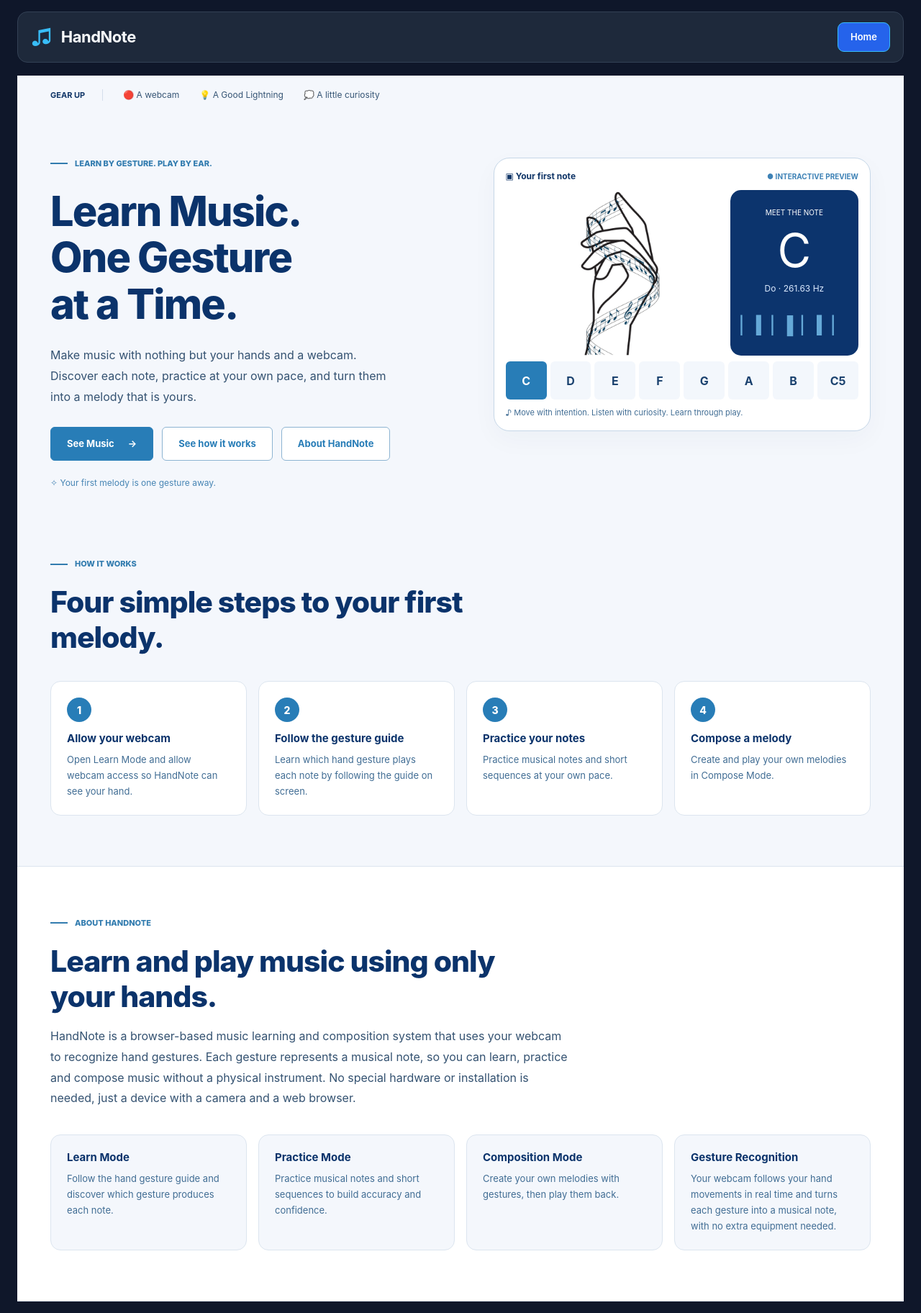
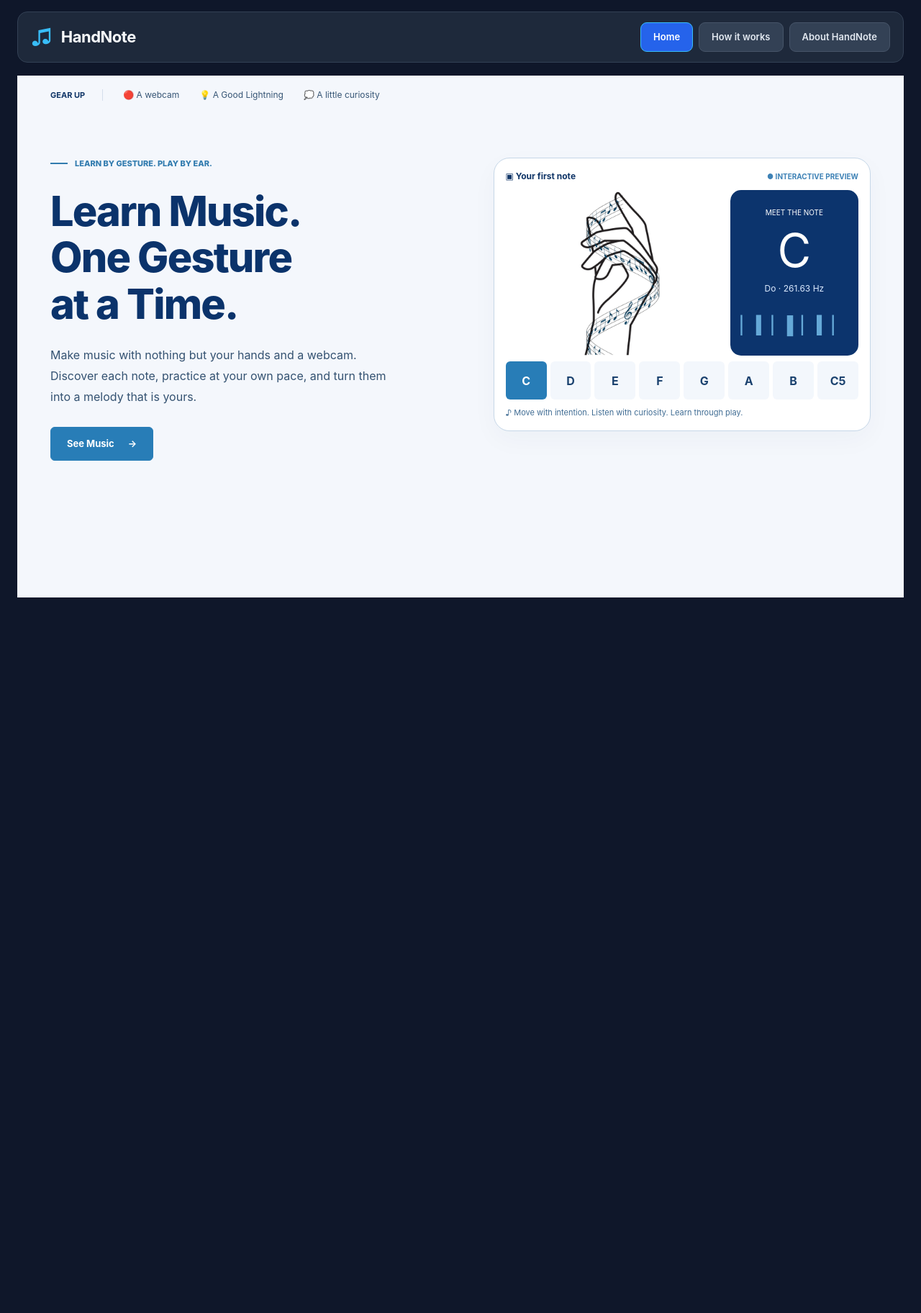
Before and after one commit to irishmajometano11-gif/handnote, a React (Vite) app: page / in a window 1280 px wide. Shown: the whole page at 72% size. After the commit the page ends 846 px from the top, so only its background shows below. Built offline with nearby package versions, Linux system fonts and the light colour scheme.

Commit message:
Update HandNote

```diff
--- a/src/App.css
+++ b/src/App.css
@@ -1472,3 +1472,9 @@ button:disabled {
     padding: 10px 8px;
   }
 }
+/* Fixed header */
+.handnote-app > .app-header {
+  position: sticky;
+  top: 0;
+  z-index: 1000;
+}
--- a/src/App.tsx
+++ b/src/App.tsx
@@ -1,16 +1,23 @@
-
-import { useState } from "react";
+import { useEffect, useState } from "react";
 
 import HandTracker from "./components/HandTracker";
 import LearnMode from "./components/LearnMode";
 import PracticeMode from "./components/PracticeMode";
 import CompositionMode from "./components/CompositionMode";
 import HomePage from "./components/HandNoteLanding";
+import HowItWorksPage from "./components/HowItWorksPage";
+import AboutPage from "./components/AboutPage";
 
 import { enableAudio } from "./lib/audio";
 import { NOTES, type NoteId } from "./lib/notes";
 
-type Mode = "home" | "learn" | "practice" | "composition";
+type Mode =
+  | "home"
+  | "how"
+  | "about"
+  | "learn"
+  | "practice"
+  | "composition";
 
 export default function App() {
   const [mode, setMode] = useState<Mode>("home");
@@ -28,6 +35,11 @@ export default function App() {
 
   const [gestureEvent, setGestureEvent] = useState(0);
 
+  // Always start at the top when switching screens
+  useEffect(() => {
+    window.scrollTo({ top: 0 });
+  }, [mode]);
+
   // Start Learning button
   function handleStartLearning() {
     setLearningStarted(true);
@@ -36,8 +48,13 @@ export default function App() {
 
   // Handle navigation between pages
   function handleNavigate(nextMode: Mode) {
+    const isLearningMode =
+      nextMode === "learn" ||
+      nextMode === "practice" ||
+      nextMode === "composition";
+
     // Prevent access to learning modes before starting
-    if (nextMode !== "home" && !learningStarted) {
+    if (isLearningMode && !learningStarted) {
       return;
     }
 
@@ -62,18 +79,21 @@ export default function App() {
   }
 
   const isHome = mode === "home";
+  // Home, How it works and About share the landing-style header
+  const isLanding =
+    mode === "home" || mode === "how" || mode === "about";
   const isCorrect = detectedNote === targetNote;
 
   return (
     <div
       className={`handnote-app ${
-        isHome ? "home-active" : ""
+        isLanding ? "home-active" : ""
       }`}
     >
       {/* HEADER */}
       <header
         className={`app-header ${
-          isHome ? "home-header" : ""
+          isLanding ? "home-header" : ""
         }`}
       >
         {/* BRAND */}
@@ -88,7 +108,7 @@ export default function App() {
           <div>
             <h1>HandNote</h1>
 
-            {!isHome && (
+            {!isLanding && (
               <p>Gesture-Based Music Learning</p>
             )}
           </div>
@@ -104,15 +124,40 @@ export default function App() {
             type="button"
             className={isHome ? "active" : ""}
             onClick={() => handleNavigate("home")}
-            aria-current={
-              isHome ? "page" : undefined
-            }
+            aria-current={isHome ? "page" : undefined}
           >
             Home
           </button>
 
-          {/* LEARNING MODES - HIDDEN ON HOMEPAGE */}
-          {!isHome && (
+          {/* HOW IT WORKS + ABOUT - LANDING SCREENS ONLY */}
+          {isLanding && (
+            <>
+              <button
+                type="button"
+                className={mode === "how" ? "active" : ""}
+                onClick={() => handleNavigate("how")}
+                aria-current={
+                  mode === "how" ? "page" : undefined
+                }
+              >
+                How it works
+              </button>
+
+              <button
+                type="button"
+                className={mode === "about" ? "active" : ""}
+                onClick={() => handleNavigate("about")}
+                aria-current={
+                  mode === "about" ? "page" : undefined
+                }
+              >
+                About HandNote
+              </button>
+            </>
+          )}
+
+          {/* LEARNING MODES - HIDDEN ON LANDING SCREENS */}
+          {!isLanding && (
             <>
               {/* LEARN */}
               <button
@@ -164,7 +209,7 @@ export default function App() {
         </nav>
 
         {/* SOUND BUTTON */}
-        {!isHome && (
+        {!isLanding && (
           <button
             type="button"
             className={`audio-button ${
@@ -180,7 +225,7 @@ export default function App() {
       </header>
 
       {/* HOMEPAGE */}
-      {isHome && (
+      {mode === "home" && (
         <HomePage
           onNavigate={(nextMode: Mode) => {
             if (nextMode === "learn") {
@@ -192,8 +237,14 @@ export default function App() {
         />
       )}
 
+      {/* HOW IT WORKS SCREEN */}
+      {mode === "how" && <HowItWorksPage />}
+
+      {/* ABOUT SCREEN */}
+      {mode === "about" && <AboutPage />}
+
       {/* LEARNING DASHBOARD */}
-      {!isHome && learningStarted && (
+      {!isLanding && learningStarted && (
         <main className="dashboard-layout">
           {/* WEBCAM */}
           <section className="webcam-column">
--- /dev/null
+++ b/src/components/AboutPage.tsx
@@ -0,0 +1,63 @@
+import "./HomePage.css";
+
+export default function AboutPage() {
+  return (
+    <div className="handnote-home info-page">
+      <section className="home-about">
+        <div className="home-about-inner">
+          <div className="home-eyebrow">
+            <span className="home-eyebrow-line" />
+            ABOUT HANDNOTE
+          </div>
+
+          <h2>Learn and play music using only your hands.</h2>
+
+          <p className="home-about-intro">
+            HandNote is a browser-based music learning and
+            composition system that uses your webcam to recognize
+            hand gestures. Each gesture represents a musical note,
+            so you can learn, practice and compose music without a
+            physical instrument. No special hardware or
+            installation is needed, just a device with a camera
+            and a web browser.
+          </p>
+
+          <div className="home-about-grid">
+            <div className="home-about-card">
+              <h3>Learn Mode</h3>
+              <p>
+                Follow the hand gesture guide and discover which
+                gesture produces each note.
+              </p>
+            </div>
+
+            <div className="home-about-card">
+              <h3>Practice Mode</h3>
+              <p>
+                Practice musical notes and short sequences to build
+                accuracy and confidence.
+              </p>
+            </div>
+
+            <div className="home-about-card">
+              <h3>Composition Mode</h3>
+              <p>
+                Create your own melodies with gestures, then play
+                them back.
+              </p>
+            </div>
+
+            <div className="home-about-card">
+              <h3>Gesture Recognition</h3>
+              <p>
+                Your webcam follows your hand movements in real time
+                and turns each gesture into a musical note, with no
+                extra equipment needed.
+              </p>
+            </div>
+          </div>
+        </div>
+      </section>
+    </div>
+  );
+}
--- a/src/components/HandNoteLanding.tsx
+++ b/src/components/HandNoteLanding.tsx
@@ -31,12 +31,6 @@ export default function HomePage({
   function selectNote(id: NoteId) {
     setSelectedNote(id);
     void playHomeNote(id);
-  }
-
-  function scrollToSection(id: string) {
-    document
-      .getElementById(id)
-      ?.scrollIntoView({ behavior: "smooth" });
   }
 
   return (
@@ -80,26 +74,6 @@ export default function HomePage({
             >
               See Music <span>→</span>
             </button>
-
-            <button
-              type="button"
-              className="home-secondary-button"
-              onClick={() => scrollToSection("how-it-works")}
-            >
-              See how it works
-            </button>
-
-            <button
-              type="button"
-              className="home-secondary-button"
-              onClick={() => scrollToSection("about-handnote")}
-            >
-              About HandNote
-            </button>
-          </div>
-
-          <div className="home-footnote">
-            ✧ Your first melody is one gesture away.
           </div>
         </div>
 
@@ -166,113 +140,6 @@ export default function HomePage({
           </p>
         </div>
       </main>
-
-      {/* HOW IT WORKS */}
-      <section className="home-how" id="how-it-works">
-        <div className="home-about-inner">
-          <div className="home-eyebrow">
-            <span className="home-eyebrow-line" />
-            HOW IT WORKS
-          </div>
-
-          <h2>Four simple steps to your first melody.</h2>
-
-          <div className="home-how-grid">
-            <div className="home-how-step">
-              <span className="home-how-number">1</span>
-              <h3>Allow your webcam</h3>
-              <p>
-                Open Learn Mode and allow webcam access so HandNote
-                can see your hand.
-              </p>
-            </div>
-
-            <div className="home-how-step">
-              <span className="home-how-number">2</span>
-              <h3>Follow the gesture guide</h3>
-              <p>
-                Learn which hand gesture plays each note by following
-                the guide on screen.
-              </p>
-            </div>
-
-            <div className="home-how-step">
-              <span className="home-how-number">3</span>
-              <h3>Practice your notes</h3>
-              <p>
-                Practice musical notes and short sequences at your
-                own pace.
-              </p>
-            </div>
-
-            <div className="home-how-step">
-              <span className="home-how-number">4</span>
-              <h3>Compose a melody</h3>
-              <p>
-                Create and play your own melodies in Compose Mode.
-              </p>
-            </div>
-          </div>
-
-        </div>
-      </section>
-
-      {/* ABOUT HANDNOTE */}
-      <section className="home-about" id="about-handnote">
-        <div className="home-about-inner">
-          <div className="home-eyebrow">
-            <span className="home-eyebrow-line" />
-            ABOUT HANDNOTE
-          </div>
-
-          <h2>Learn and play music using only your hands.</h2>
-
-          <p className="home-about-intro">
-            HandNote is a browser-based music learning and
-            composition system that uses your webcam to recognize
-            hand gestures. Each gesture represents a musical note,
-            so you can learn, practice and compose music without a
-            physical instrument. No special hardware or
-            installation is needed, just a device with a camera
-            and a web browser.
-          </p>
-
-          <div className="home-about-grid">
-            <div className="home-about-card">
-              <h3>Learn Mode</h3>
-              <p>
-                Follow the hand gesture guide and discover which
-                gesture produces each note.
-              </p>
-            </div>
-
-            <div className="home-about-card">
-              <h3>Practice Mode</h3>
-              <p>
-                Practice musical notes and short sequences to build
-                accuracy and confidence.
-              </p>
-            </div>
-
-            <div className="home-about-card">
-              <h3>Composition Mode</h3>
-              <p>
-                Create your own melodies with gestures, then play
-                them back.
-              </p>
-            </div>
-
-            <div className="home-about-card">
-              <h3>Gesture Recognition</h3>
-              <p>
-                Your webcam follows your hand movements in real time
-                and turns each gesture into a musical note, with no
-                extra equipment needed.
-              </p>
-            </div>
-          </div>
-        </div>
-      </section>
     </div>
   );
 }
--- /dev/null
+++ b/src/components/HowItWorksPage.tsx
@@ -0,0 +1,55 @@
+import "./HomePage.css";
+
+export default function HowItWorksPage() {
+  return (
+    <div className="handnote-home info-page">
+      <section className="home-how">
+        <div className="home-about-inner">
+          <div className="home-eyebrow">
+            <span className="home-eyebrow-line" />
+            HOW IT WORKS
+          </div>
+
+          <h2>Four simple steps to your first melody.</h2>
+
+          <div className="home-how-grid">
+            <div className="home-how-step">
+              <span className="home-how-number">1</span>
+              <h3>Allow your webcam</h3>
+              <p>
+                Open Learn Mode and allow webcam access so HandNote
+                can see your hand.
+              </p>
+            </div>
+
+            <div className="home-how-step">
+              <span className="home-how-number">2</span>
+              <h3>Follow the gesture guide</h3>
+              <p>
+                Learn which hand gesture plays each note by following
+                the guide on screen.
+              </p>
+            </div>
+
+            <div className="home-how-step">
+              <span className="home-how-number">3</span>
+              <h3>Practice your notes</h3>
+              <p>
+                Practice musical notes and short sequences at your
+                own pace.
+              </p>
+            </div>
+
+            <div className="home-how-step">
+              <span className="home-how-number">4</span>
+              <h3>Compose a melody</h3>
+              <p>
+                Create and play your own melodies in Compose Mode.
+              </p>
+            </div>
+          </div>
+        </div>
+      </section>
+    </div>
+  );
+}
```
Also changed, not shown: src/components/HomePage.css (+11 -0 lines).
